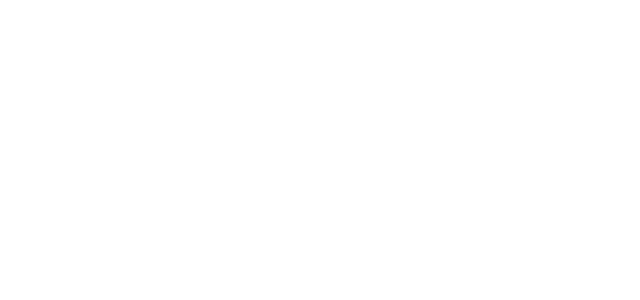
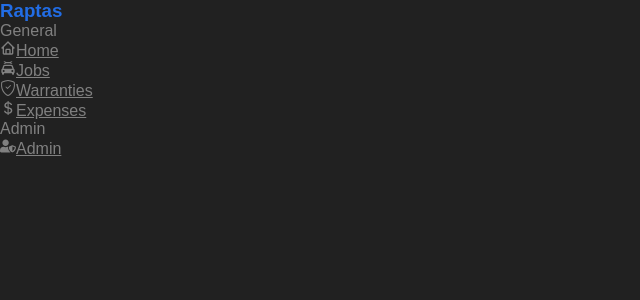
Before and after one commit to Raptas1/GudinosPortal, a Next.js app in the folder portal/: page / in a window 1280 px wide. Shown: the top 300 px of the page, without its empty margins (0-640 px from the left). Built offline with nearby package versions, Linux system fonts and the light colour scheme; a web font is replaced by a local one.

Commit message:
Implemented Sidebar layout

```diff
--- /dev/null
+++ b/portal/app/components/sidebar.css
@@ -0,0 +1,15 @@
+.container {
+    height: 100svh;
+    display: block;
+    background-color: hsl(0, 0%, 13%);
+}
+.sidebar_category {
+    color: hsl(0,0%, 50%);
+}
+.sidebar_brand {
+    color: #226de5;
+}
+
+.nav-item {
+    color: hsl(0,0%, 50%);
+}
--- /dev/null
+++ b/portal/app/components/sidebar.js
@@ -0,0 +1,54 @@
+import Link from "next/link"
+import {BiHome, BiSolidCarMechanic} from "react-icons/bi"
+import {BsCurrencyDollar, BsShieldCheck} from "react-icons/bs"
+import {FaUserShield} from "react-icons/fa"
+import "./sidebar.css"
+const Sidebar = async () => {
+    return (
+        <div className="container">
+            <div className="sidebar_brand">
+                <h3>Raptas</h3>
+            </div>
+            <div className="sidebar_category">
+                General
+            </div>
+            <ul>
+                <li>
+                    <Link href="" className="nav-item">
+                        <span className="icon"><BiHome/></span>
+                        <span className="item">Home</span>
+                    </Link>
+                </li>
+                <li>
+                    <Link href="" className="nav-item">
+                        <span className="icon"><BiSolidCarMechanic/></span>
+                        <span className="item">Jobs</span>
+                    </Link>
+                </li>
+                <li>
+                    <Link href="" className="nav-item">
+                        <span className="icon"><BsShieldCheck/></span>
+                        <span className="item">Warranties</span>
+                    </Link>
+                </li>
+                <li>
+                    <Link href="" className="nav-item">
+                        <span className="icon"><BsCurrencyDollar/></span>
+                        <span className="item">Expenses</span>
+                    </Link>
+                </li>
+                <div className="sidebar_category">
+                Admin
+                </div>
+                <li>
+                    <Link href="" className="nav-item">
+                        <span className="icon"><FaUserShield/></span>
+                        <span className="item">Admin</span>
+                    </Link>
+                </li>
+            </ul>
+        </div>
+    )
+}
+
+export default Sidebar;
--- a/portal/app/login/page.js
+++ b/portal/app/login/page.js
@@ -6,6 +6,7 @@
             <div className="container">
                 <section className="info_section">
                     <div className="info_text">
+                        <h3 className="info_brand">Raptas</h3>
                         <h1>Start logging your day by day data!</h1>
                         <p>This portal allows for daily tracking on expenses, calculates incomes, logs all services, and shows algebraic data on weekly, monthly, or yearly basis. This portal will make your data logging easier and maintainable to prevent struggles. </p>
                         <footer>© 2023 Raptas Portals</footer>
--- a/portal/app/page.js
+++ b/portal/app/page.js
@@ -1,8 +1,10 @@
+import Sidebar from "./components/sidebar";
+
 export default function Home() {
   return (
     <main>
       <div className="container">
-
+        <Sidebar/>
       </div>
     </main>
   )
--- a/portal/package.json
+++ b/portal/package.json
@@ -11,6 +11,7 @@
   "dependencies": {
     "next": "13.4.13",
     "react": "18.2.0",
-    "react-dom": "18.2.0"
+    "react-dom": "18.2.0",
+    "react-icons": "^4.10.1"
   }
 }
```
Also changed, not shown: portal/app/login/page.css (+11 -1 lines), 1 other file (tests, documents, lock files or other folders).
